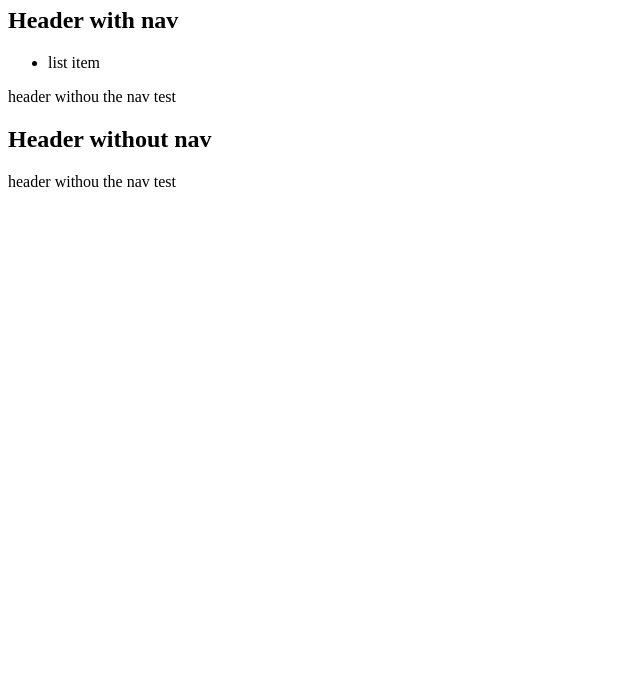
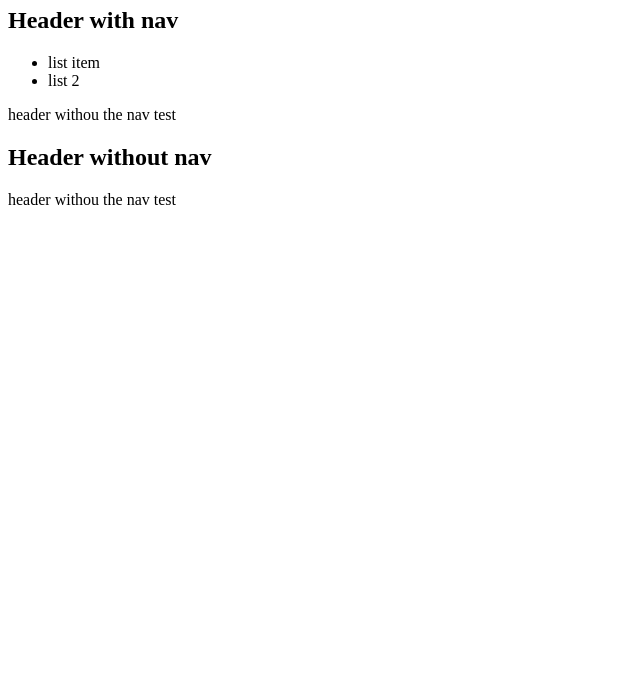
Before and after one commit to EAB-Agency/alr-gatsby-library, a Gatsby site: page /header in a window 1280 px wide. Shown: the part 107-800 px from the top of the page, without its empty margins (0-640 px from the left). Built offline with nearby package versions, Linux system fonts and the light colour scheme; Gatsby itself is replaced by a stand-in of ours.

Commit message:
updated a whole bunch of files
In ex exercitation dolor irure deserunt do qui ut amet dolore do laboris anim Lorem laborum.

```diff
--- a/src/components/header/WithNav.jsx
+++ b/src/components/header/WithNav.jsx
@@ -4,7 +4,8 @@ import './header-nav-styles.scss';
 
 const WithNav = () => {
   return <div>
-    <nav><ul><li>list item</li></ul></nav>
+    <nav><ul><li>list item</li>
+    <li>list 2</li></ul></nav>
     <Header />
   </div>;
 };
```
